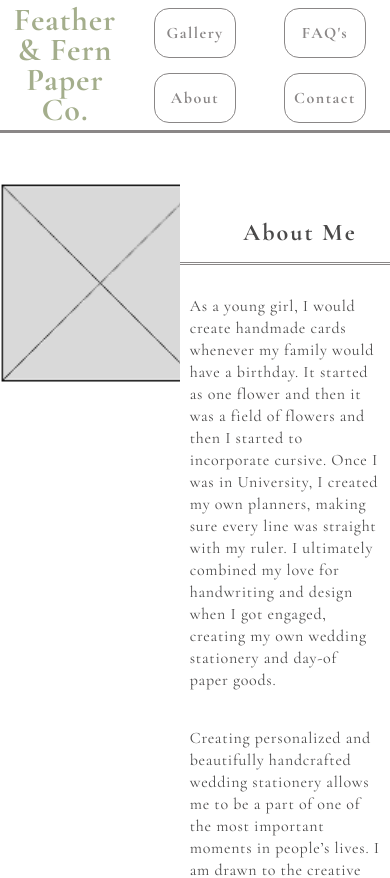
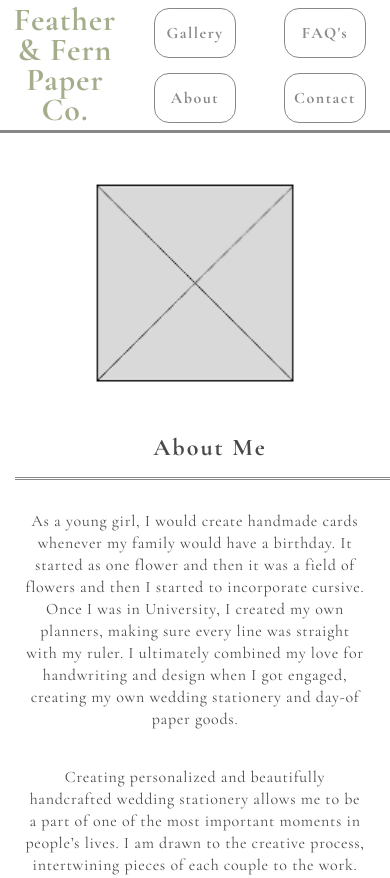
Before and after one commit to natsal33/feather-and-fern-paper-co, a React (Create React App) app: page /about in a window 390 px wide. Shown: the top 878 px of the page. Built offline with nearby package versions, Linux system fonts and the light colour scheme.

Commit message:
Added responsive design ability to contact form, about page, and FAQ page

```diff
--- a/src/routes/about.css
+++ b/src/routes/about.css
@@ -1,5 +1,7 @@
 @import "../theme.css";
 
+/* To revisit when doing responsive design editing */
+@media only screen and (min-width: 650px) {
   #about-section {
     display: flex;
     justify-content: space-around;
@@ -17,14 +19,27 @@
     background-size: 200px;
     background-repeat: no-repeat;
   }
-
-/* To revisit when doing responsive design editing */
-/* @media only screen and (min-width: 920px) {
 }
 
-@media only screen and (max-width: 600px) {
-  .Header {
+@media only screen and (max-width: 649px) {
+  #about-section {
     display: flex;
+    flex-direction: column;
+    align-items: center;
+    margin-top: 50px;
+  }
+
+  #about-commentary {
+    padding: 5px;
+    margin: 10px;
+    text-align: center;
+  }
+
+  #artist-portrait {
+    width: 200px;
+    height: 200px;
+    background-image: url("../pics/wire_frame_box.png");
+    background-size: 200px;
+    background-repeat: no-repeat;
   }
 }
-*/
--- a/src/routes/contact.css
+++ b/src/routes/contact.css
@@ -1,5 +1,7 @@
 @import "../theme.css";
 
+/* To revisit when doing responsive design editing */
+@media only screen and (min-width: 650px) {
   #ContactPage {
     display: flex;
     width: 100%;
@@ -29,14 +31,36 @@ h4 {
   Form {
     padding: 10px;
   }
-
-/* To revisit when doing responsive design editing */
-/* @media only screen and (min-width: 920px) {
 }
 
-@media only screen and (max-width: 600px) {
-  .Header {
+@media only screen and (max-width: 649px) {
+  #ContactPage {
     display: flex;
+    max-width: 100vw;
+    flex-direction: column;
+    align-items: center;
+    justify-items: center;
+    text-align: center;
+  }
+
+  #inputName {
+    display: flex;
+    align-items: center;
+    padding: 10px;
+    height: 20px;
+  }
+
+  .inputBox {
+    /* display: flex;
+    align-items: center;
+    justify-content: center; */
+  }
+
+  h4 {
+    padding: 2px 10px;
+  }
+
+  Form {
+    padding: 10px;
   }
 }
-*/
--- a/src/routes/contact.jsx
+++ b/src/routes/contact.jsx
@@ -98,7 +98,7 @@ function Contact() {
               name="other_details"
               as="textarea"
               rows="5"
-              cols="50"
+              cols="40"
             ></Form.Control>
             <br />
             <Button type="submit" value="Send">
```
Lines whose indentation alone changed are shown as unchanged.
